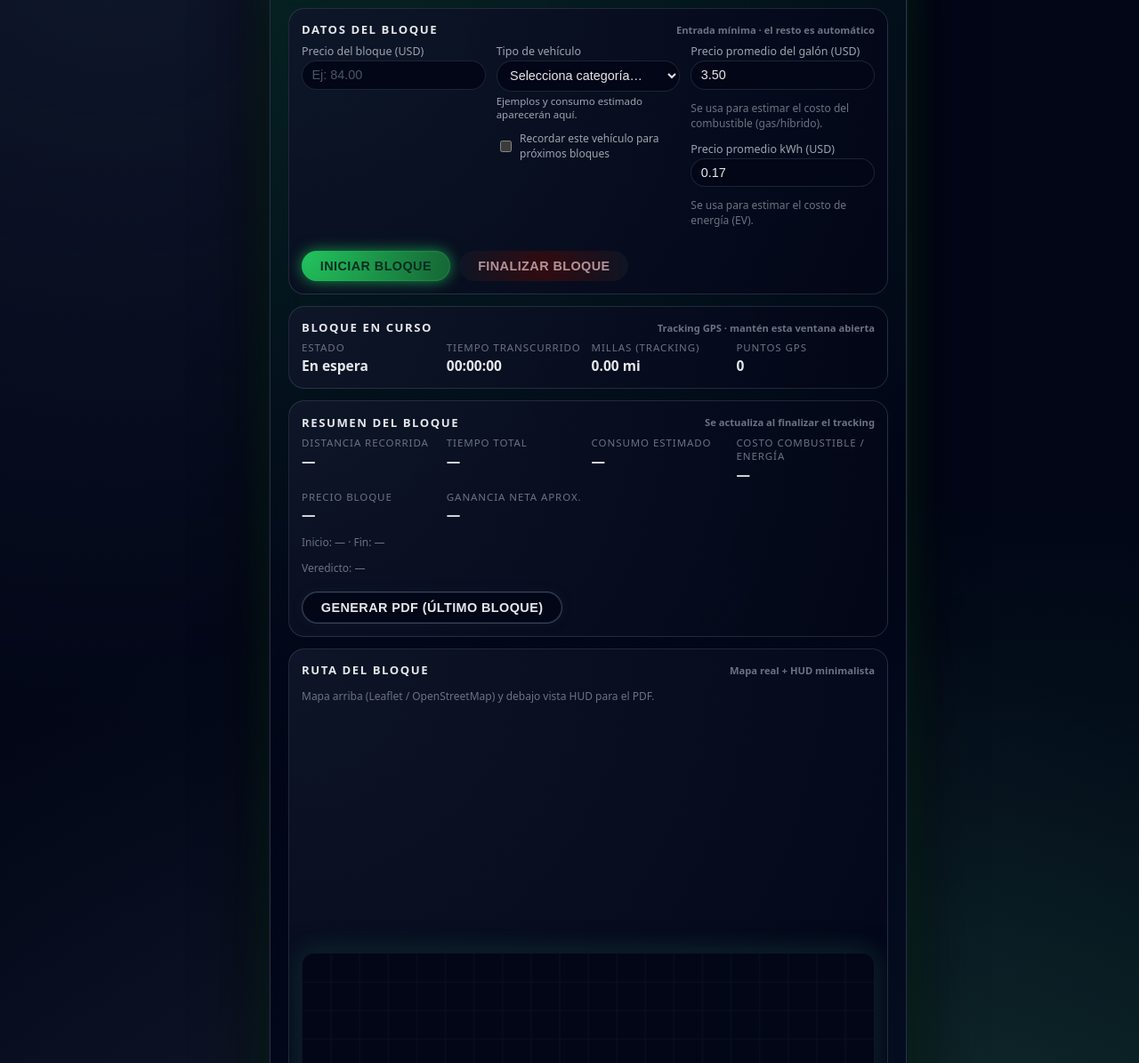
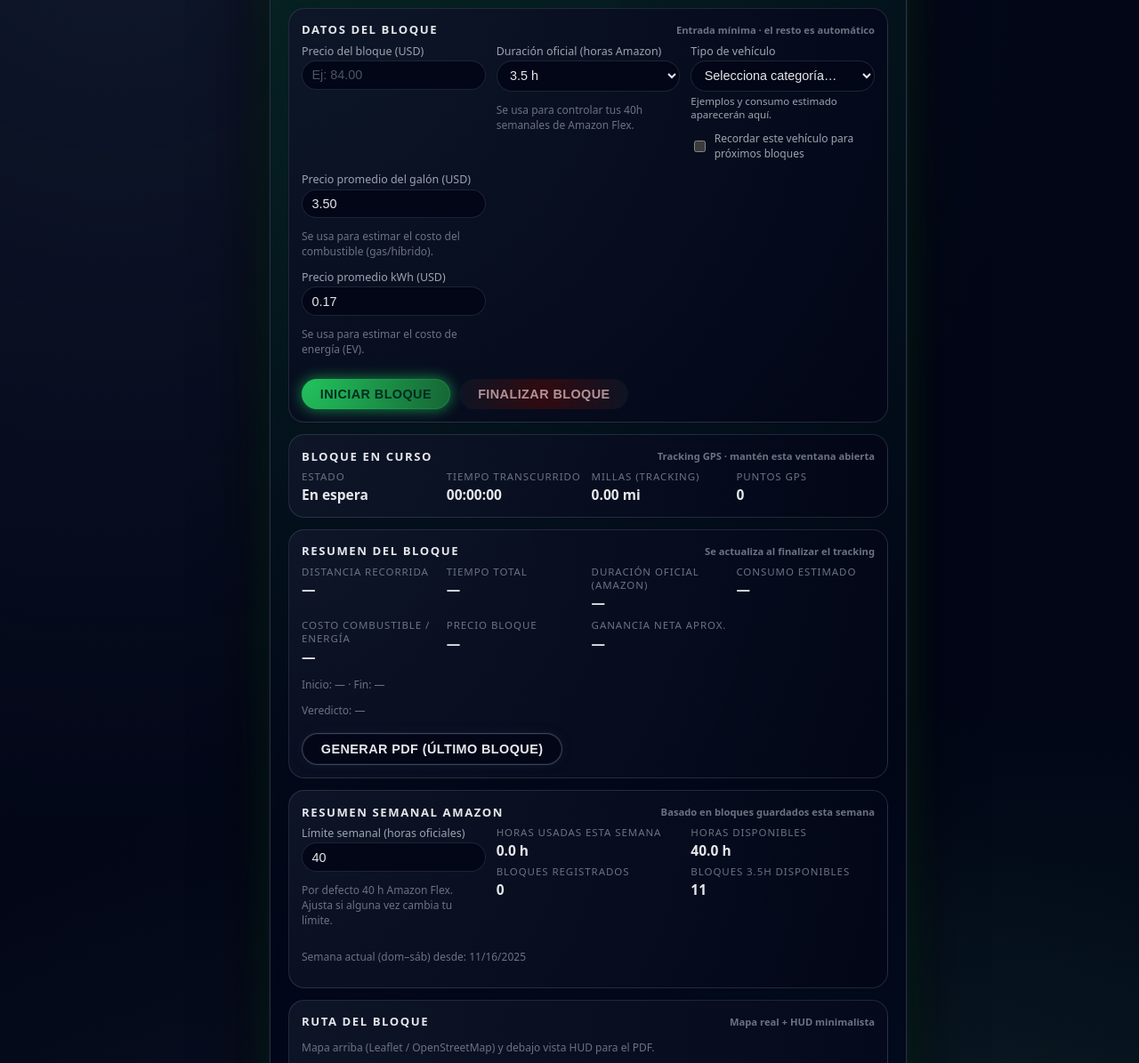
Before and after one commit to oljb17-maker/Amazon-pro-tracker, a plain HTML site: page index.html in a window 1280 px wide. Shown: the part 93-1288 px from the top of the page at 89% size. Drawn offline with nearby package versions, Linux system fonts and the light colour scheme.

Commit message:
Actualizar index.html

```diff
--- a/index.html
+++ b/index.html
@@ -543,6 +543,23 @@
             <label for="blockPrice">Precio del bloque (USD)</label>
             <input id="blockPrice" type="number" min="0" step="0.01" placeholder="Ej: 84.00" />
           </div>
+
+          <div>
+            <label for="blockDuration">Duración oficial (horas Amazon)</label>
+            <select id="blockDuration">
+              <option value="">Selecciona duración…</option>
+              <option value="1">1.0 h</option>
+              <option value="2">2.0 h</option>
+              <option value="2.5">2.5 h</option>
+              <option value="3">3.0 h</option>
+              <option value="3.5" selected>3.5 h</option>
+              <option value="4">4.0 h</option>
+              <option value="4.5">4.5 h</option>
+              <option value="5">5.0 h</option>
+            </select>
+            <p class="small">Se usa para controlar tus 40h semanales de Amazon Flex.</p>
+          </div>
+
           <div>
             <label for="vehicleCategory">Tipo de vehículo</label>
             <select id="vehicleCategory">
@@ -566,6 +583,7 @@
               </label>
             </div>
           </div>
+
           <div>
             <label for="gasPrice">Precio promedio del galón (USD)</label>
             <input id="gasPrice" type="number" min="0" step="0.01" value="3.50" />
@@ -606,7 +624,7 @@
         </div>
       </div>
 
-      <!-- RESUMEN -->
+      <!-- RESUMEN DEL BLOQUE -->
       <div class="card">
         <div class="card-title">
           RESUMEN DEL BLOQUE
@@ -620,6 +638,10 @@
           <div>
             <div class="stat-label">Tiempo total</div>
             <div class="stat-value" id="summaryTime">—</div>
+          </div>
+          <div>
+            <div class="stat-label">Duración oficial (Amazon)</div>
+            <div class="stat-value" id="summaryOfficialDuration">—</div>
           </div>
           <div>
             <div class="stat-label">Consumo estimado</div>
@@ -645,6 +667,36 @@
           Veredicto: <span id="summaryVerdict">—</span>
         </p>
         <button id="pdfBtn" class="secondary" disabled>Generar PDF (último bloque)</button>
+      </div>
+
+      <!-- RESUMEN SEMANAL AMAZON -->
+      <div class="card">
+        <div class="card-title">
+          RESUMEN SEMANAL AMAZON
+          <span>Basado en bloques guardados esta semana</span>
+        </div>
+        <div class="row">
+          <div>
+            <label for="weeklyLimit">Límite semanal (horas oficiales)</label>
+            <input id="weeklyLimit" type="number" min="1" step="0.5" value="40" />
+            <p class="small">Por defecto 40 h Amazon Flex. Ajusta si alguna vez cambia tu límite.</p>
+          </div>
+          <div>
+            <div class="stat-label">Horas usadas esta semana</div>
+            <div class="stat-value" id="weeklyHoursUsed">—</div>
+            <div class="stat-label" style="margin-top:0.35rem;">Bloques registrados</div>
+            <div class="stat-value" id="weeklyBlocksCount">—</div>
+          </div>
+          <div>
+            <div class="stat-label">Horas disponibles</div>
+            <div class="stat-value" id="weeklyHoursLeft">—</div>
+            <div class="stat-label" style="margin-top:0.35rem;">Bloques 3.5h disponibles</div>
+            <div class="stat-value" id="weeklyBlocksLeft">—</div>
+          </div>
+        </div>
+        <p class="small">
+          Semana actual (dom–sáb) desde: <span id="weekStartLabel">—</span>
+        </p>
       </div>
 
       <!-- MAPA + HUD -->
@@ -743,6 +795,7 @@
 
     // --------- DOM ---------
     const blockPriceInput = document.getElementById("blockPrice");
+    const blockDurationSelect = document.getElementById("blockDuration");
     const vehicleSelect = document.getElementById("vehicleCategory");
     const rememberVehicleCheckbox = document.getElementById("rememberVehicle");
     const gasPriceInput = document.getElementById("gasPrice");
@@ -760,6 +813,7 @@
 
     const summaryMiles = document.getElementById("summaryMiles");
     const summaryTime = document.getElementById("summaryTime");
+    const summaryOfficialDuration = document.getElementById("summaryOfficialDuration");
     const summaryFuel = document.getElementById("summaryFuel");
     const summaryFuelCost = document.getElementById("summaryFuelCost");
     const summaryBlockPrice = document.getElementById("summaryBlockPrice");
@@ -773,6 +827,14 @@
     const logBox = document.getElementById("logBox");
     const historyList = document.getElementById("historyList");
     const clearHistoryBtn = document.getElementById("clearHistoryBtn");
+
+    // Resumen semanal
+    const weeklyLimitInput = document.getElementById("weeklyLimit");
+    const weeklyHoursUsedEl = document.getElementById("weeklyHoursUsed");
+    const weeklyHoursLeftEl = document.getElementById("weeklyHoursLeft");
+    const weeklyBlocksLeftEl = document.getElementById("weeklyBlocksLeft");
+    const weeklyBlocksCountEl = document.getElementById("weeklyBlocksCount");
+    const weekStartLabelEl = document.getElementById("weekStartLabel");
 
     let trackingId = null;
     let trackingPoints = [];
@@ -827,7 +889,53 @@
     function clearHistory() {
       localStorage.removeItem("kairos_block_history");
       renderHistory();
+      computeWeeklyStats();
       log("Historial de bloques borrado por el usuario.");
+    }
+
+    function getCurrentWeekStart() {
+      const now = new Date();
+      const d = new Date(now);
+      const day = d.getDay(); // 0 = domingo
+      d.setHours(0, 0, 0, 0);
+      d.setDate(d.getDate() - day);
+      return d;
+    }
+
+    function computeWeeklyStats() {
+      const history = loadHistory();
+      const weekStart = getCurrentWeekStart();
+      const now = new Date();
+
+      let usedHours = 0;
+      let blocks = 0;
+
+      history.forEach(rec => {
+        if (!rec.timestamp) return;
+        const dt = new Date(rec.timestamp);
+        if (dt < weekStart || dt > now) return;
+
+        let h = 0;
+        if (typeof rec.durationOfficial === "number") {
+          h = rec.durationOfficial;
+        } else if (typeof rec.elapsedMs === "number") {
+          h = rec.elapsedMs / 3600000;
+        }
+        usedHours += h;
+        blocks += 1;
+      });
+
+      let limit = parseFloat(weeklyLimitInput.value || "40");
+      if (!limit || limit < 0) limit = 40;
+
+      const left = Math.max(0, limit - usedHours);
+      const blocks35 = left > 0 ? Math.floor(left / 3.5) : 0;
+
+      weeklyHoursUsedEl.textContent = usedHours.toFixed(1) + " h";
+      weeklyHoursLeftEl.textContent = left.toFixed(1) + " h";
+      weeklyBlocksLeftEl.textContent = String(blocks35);
+      weeklyBlocksCountEl.textContent = String(blocks);
+      weekStartLabelEl.textContent = weekStart.toLocaleDateString();
     }
 
     (function initFromStorage() {
@@ -837,7 +945,14 @@
         rememberVehicleCheckbox.checked = true;
         updateVehicleHint();
       }
+
+      const savedLimit = localStorage.getItem("kairos_weekly_limit_hours");
+      if (savedLimit) {
+        weeklyLimitInput.value = savedLimit;
+      }
+
       renderHistory();
+      computeWeeklyStats();
     })();
 
     // --------- UTILIDADES ---------
@@ -1064,9 +1179,14 @@
       const price = parseFloat(blockPriceInput.value || "0");
       const vehicleKey = vehicleSelect.value;
       const vehicle = VEHICLE_CATEGORIES[vehicleKey];
+      const durationOfficial = parseFloat(blockDurationSelect.value || "0");
 
       if (!price || price <= 0) {
         alert("Coloca un precio válido para el bloque.");
+        return;
+      }
+      if (!durationOfficial || durationOfficial <= 0) {
+        alert("Selecciona la duración oficial del bloque (horas Amazon).");
         return;
       }
       if (!vehicleKey || !vehicle) {
@@ -1107,6 +1227,7 @@
 
       summaryMiles.textContent = "—";
       summaryTime.textContent = "—";
+      summaryOfficialDuration.textContent = "—";
       summaryFuel.textContent = "—";
       summaryFuelCost.textContent = "—";
       summaryBlockPrice.textContent = "—";
@@ -1120,7 +1241,9 @@
 
       resetRouteCanvas();
       logBox.textContent = "";
-      log("Bloque iniciado. Precio: $" + price.toFixed(2) + ", Vehículo: " + vehicle.name);
+      log("Bloque iniciado. Precio: $" + price.toFixed(2) +
+          ", Vehículo: " + vehicle.name +
+          ", Duración oficial: " + durationOfficial.toFixed(1) + " h");
 
       timerInterval = setInterval(updateTimer, 1000);
 
@@ -1167,6 +1290,11 @@
       const vehicleKey = vehicleSelect.value;
       const vehicle = VEHICLE_CATEGORIES[vehicleKey];
 
+      let durationOfficial = parseFloat(blockDurationSelect.value || "0");
+      if (!durationOfficial || durationOfficial <= 0) {
+        durationOfficial = elapsedMs / 3600000; // respaldo si no está
+      }
+
       let fuelLabel = "";
       let fuelAmount = 0;
       let fuelCost = 0;
@@ -1189,13 +1317,14 @@
 
       summaryMiles.textContent = miles.toFixed(2) + " mi";
       summaryTime.textContent = formatTime(elapsedMs);
+      summaryOfficialDuration.textContent = durationOfficial.toFixed(1) + " h";
       summaryFuel.textContent = fuelLabel;
       summaryFuelCost.textContent = fuelCost.toFixed(2) + " USD";
       summaryBlockPrice.textContent = price.toFixed(2) + " USD";
       summaryNet.textContent = net.toFixed(2) + " USD";
 
-      const hours = elapsedMs / 3600000;
-      const netPerHour = hours > 0 ? net / hours : 0;
+      const hoursReal = elapsedMs / 3600000;
+      const netPerHour = hoursReal > 0 ? net / hoursReal : 0;
       let verdictText = `\$${netPerHour.toFixed(2)}/h`;
       let verdictClass = "status-warn";
       if (netPerHour >= 30) {
@@ -1229,7 +1358,7 @@
       summaryStartCity.textContent = startCityLabel;
       summaryEndCity.textContent = endCityLabel;
 
-      log(`Bloque finalizado. Millas: ${miles.toFixed(2)} mi, consumo: ${fuelLabel}, costo: $${fuelCost.toFixed(2)}, neto: $${net.toFixed(2)}, $/h: ${netPerHour.toFixed(2)}, Inicio: ${startCityLabel}, Fin: ${endCityLabel}`);
+      log(`Bloque finalizado. Millas: ${miles.toFixed(2)} mi, consumo: ${fuelLabel}, costo: $${fuelCost.toFixed(2)}, neto: $${net.toFixed(2)}, $/h: ${netPerHour.toFixed(2)}, Inicio: ${startCityLabel}, Fin: ${endCityLabel}, Oficial: ${durationOfficial.toFixed(1)} h`);
 
       lastSummary = {
         timestamp: new Date().toISOString(),
@@ -1245,7 +1374,8 @@
         net,
         netPerHour,
         startCity: startCityLabel,
-        endCity: endCityLabel
+        endCity: endCityLabel,
+        durationOfficialHours: durationOfficial
       };
 
       saveHistoryEntry({
@@ -1253,9 +1383,12 @@
         vehicleName: lastSummary.vehicleName,
         miles: lastSummary.miles,
         net: lastSummary.net,
-        netPerHour: lastSummary.netPerHour
+        netPerHour: lastSummary.netPerHour,
+        durationOfficial: lastSummary.durationOfficialHours,
+        elapsedMs: lastSummary.elapsedMs
       });
       renderHistory();
+      computeWeeklyStats();
 
       pdfBtn.disabled = false;
       startTime = null;
@@ -1267,6 +1400,14 @@
       if (confirm("¿Seguro que quieres borrar el historial de bloques guardados?")) {
         clearHistory();
       }
+    });
+
+    weeklyLimitInput.addEventListener("change", () => {
+      const val = parseFloat(weeklyLimitInput.value || "40");
+      if (val > 0) {
+        localStorage.setItem("kairos_weekly_limit_hours", String(val));
+      }
+      computeWeeklyStats();
     });
 
     // --------- PDF ---------
@@ -1301,14 +1442,15 @@
       doc.text("Vehículo: " + lastSummary.vehicleName, 10, y); y += 5;
       doc.text("Ciudad inicio: " + (lastSummary.startCity || "—"), 10, y); y += 5;
       doc.text("Ciudad fin: " + (lastSummary.endCity || "—"), 10, y); y += 5;
+      doc.text("Duración oficial bloque: " + lastSummary.durationOfficialHours.toFixed(1) + " h", 10, y); y += 5;
       doc.text("Distancia: " + lastSummary.miles.toFixed(2) + " mi", 10, y); y += 5;
-      doc.text("Tiempo: " + formatTime(lastSummary.elapsedMs), 10, y); y += 5;
+      doc.text("Tiempo real: " + formatTime(lastSummary.elapsedMs), 10, y); y += 5;
       doc.text("Consumo: " + lastSummary.fuelLabel, 10, y); y += 5;
       doc.text("Costo combustible/energía: $" + lastSummary.fuelCost.toFixed(2), 10, y); y += 5;
       doc.text("Precio bloque: $" + lastSummary.blockPrice.toFixed(2), 10, y); y += 5;
       doc.text("Ganancia neta: $" + lastSummary.net.toFixed(2), 10, y); y += 5;
       const netPerHour = lastSummary.netPerHour;
-      doc.text("Neto por hora: $" + netPerHour.toFixed(2) + "/h", 10, y); y += 8;
+      doc.text("Neto por hora real: $" + netPerHour.toFixed(2) + "/h", 10, y); y += 8;
 
       try {
         const imgData = routeCanvas.toDataURL("image/png");
```
